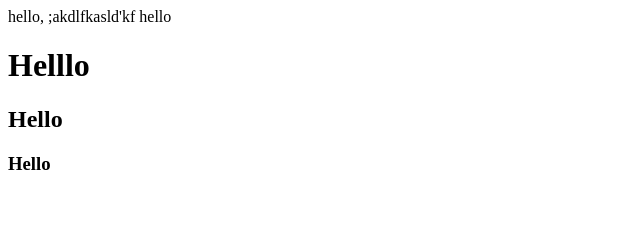
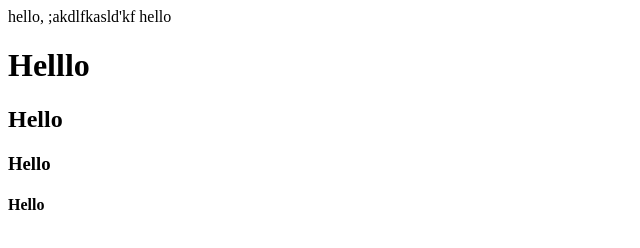
Before and after one commit to naingwin-aung/git-testing, a plain HTML site: page index.html in a window 1280 px wide. Shown: the full height of the page, 0-640 px from the left. Drawn offline with Linux system fonts and the light colour scheme.

Commit message:
kajdfjads

```diff
--- a/index.html
+++ b/index.html
@@ -11,5 +11,6 @@
     <h1>Helllo</h1>
     <h2>Hello</h2>
     <h3>Hello</h3>
+    <h4>Hello</h4>
   </body>
 </html>
```
